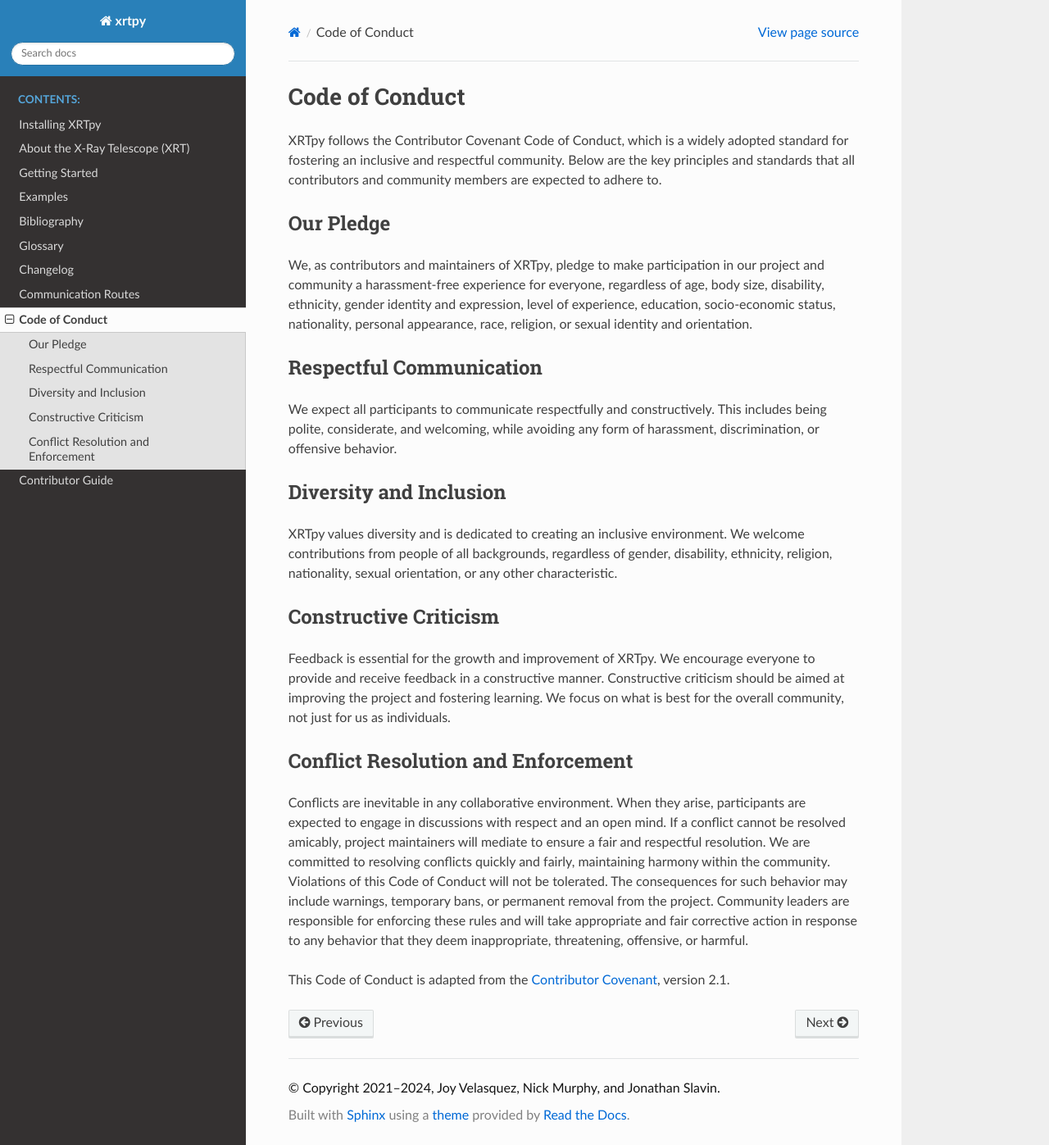
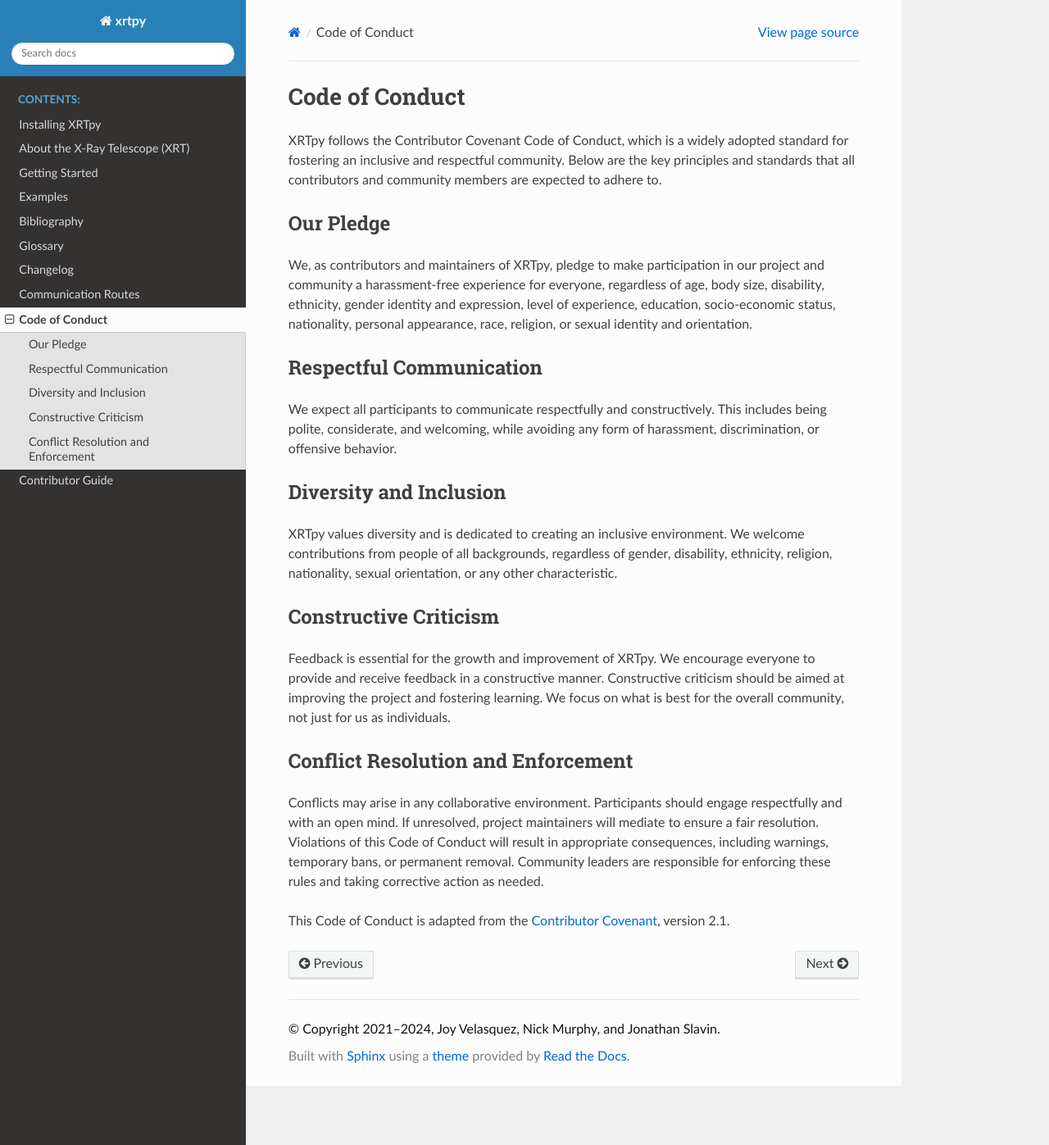
Before and after one commit to HinodeXRT/xrtpy, a Sphinx documentation site: the page built from docs/CODE_OF_CONDUCT.rst, in a window 1280 px wide and 1397 px high. Shown: the whole window at 82% size. Built offline with Sphinx 7.4.7 and the Read the Docs theme 2.0.0, drawn with Linux system fonts in a browser that asks for light colours; pages that are not in the unit, such as notebooks, are missing from menus.

Commit message:
Making  a more concise version Conflict Resolution and Enforcement

```diff
--- a/docs/CODE_OF_CONDUCT.rst
+++ b/docs/CODE_OF_CONDUCT.rst
@@ -34,9 +34,10 @@ Constructive criticism should be aimed at improving the project and fostering le
 
 Conflict Resolution and Enforcement
 =====================================
-Conflicts are inevitable in any collaborative environment. When they arise, participants are expected to engage in discussions with respect and an open mind. If a conflict cannot be resolved amicably, project maintainers will mediate to ensure a fair and respectful resolution. We are committed to resolving conflicts quickly and fairly, maintaining harmony within the community.
-Violations of this Code of Conduct will not be tolerated. The consequences for such behavior may include warnings, temporary bans, or permanent removal from the project. Community leaders are responsible for enforcing these rules and will take appropriate and fair corrective action in response to any behavior that they deem inappropriate, threatening, offensive, or harmful.
-
+Conflicts may arise in any collaborative environment. Participants should engage respectfully and with an open mind.
+If unresolved, project maintainers will mediate to ensure a fair resolution. Violations of this Code of Conduct will result
+in appropriate consequences, including warnings, temporary bans, or permanent removal. Community leaders are responsible for
+enforcing these rules and taking corrective action as needed.
 
 This Code of Conduct is adapted from the `Contributor Covenant`_, version 2.1.
 
```
